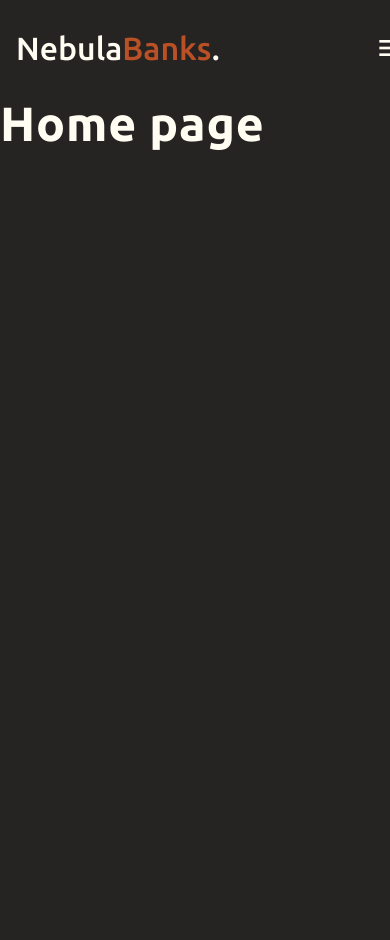
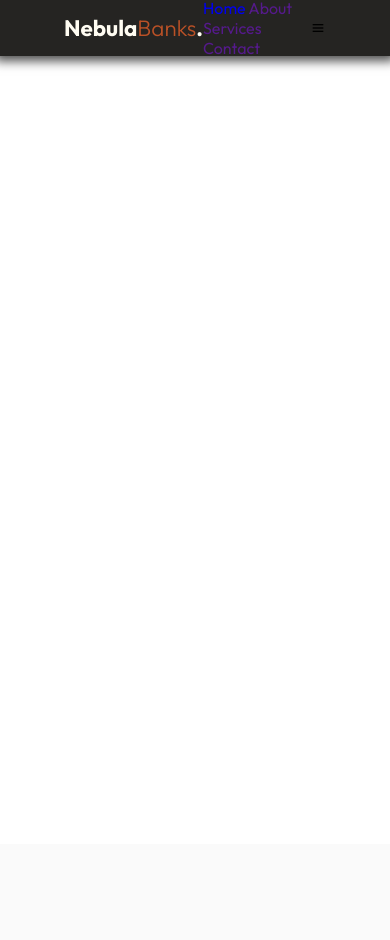
Before and after one commit to PhantomLeii/banking-system, a Django app: page / in a window 390 px wide. After the commit the page ends 68 px from the top, so only its background shows below. Run offline with Django 5.2, Linux system fonts and the light colour scheme.

Commit message:
Update: add navbar & remove overflow bug

```diff
--- a/static/css/index.css
+++ b/static/css/index.css
@@ -7,165 +7,46 @@
 	--clr-text-secondary: #ccc5b9;
 	--clr-texture-btn: #eb5e28;
 	--clr-texture-btn-hover: #eb5f28c0;
-
-	font-size: 16px;
 }
 
 html {
-	overflow-x: hidden;
-	overflow-y: scroll;
-	scroll-behavior: smooth;
-}
-
-body {
-	background-color: var(--clr-primary-bg);
+	font-family: 'Outfit', sans-serif;
+	font-size: 16px;
 }
 
 * {
 	margin: 0;
 	padding: 0;
 	text-decoration: none;
-	color: var(--clr-text-primary);
+	box-sizing: border-box;
 }
 
+/* Global */
 .container {
 	padding: 0 4rem;
 }
 
-.sticky {
-	box-shadow: 0 0 30px rgba(0, 0, 0, 0.7);
-}
-
-#logo {
-	font-size: 2rem;
-	font-family: 'Ubuntu', sans-serif;
-	font-weight: 500;
-}
-
-#logo span {
-	color: var(--clr-texture-btn-hover);
-}
-
-.nav-link {
-	font-weight: 300;
-	font-size: 1.3rem;
-	font-family: 'Ubuntu';
-	letter-spacing: 0.9px;
-	color: var(--clr-text-secondary);
-	border-bottom: solid 1px transparent;
-	transition: 0.45s;
-}
-
-.nav-link:hover,
-.active {
-	color: var(--clr-text-primary);
-	border-bottom: solid 1px var(--clr-texture-btn-hover);
-}
-
-#menu-icon {
-	display: none;
-	font-size: 2rem;
-	transition: 0.45s;
-}
-
-h1,
-h2,
-h3 {
-	font-family: 'Ubuntu', sans-serif;
-}
-
-h1 {
-	font-weight: 700;
-	font-size: 3rem;
-	letter-spacing: 0.8px;
-	color: var(--clr-text-primary);
-}
-
-h2 {
-	font-weight: 300;
-	font-size: 2rem;
-	letter-spacing: 0.5px;
-	color: var(--clr-text-secondary);
-}
-
-h3 {
-	font-weight: 500;
-	font-size: 1.3rem;
-	color: var(--clr-texture-btn);
-}
-
-#navbar {
+/* Navbar */
+header {
 	position: fixed;
 	top: 0;
 	left: 0;
 	width: 100%;
-	height: 4rem;
-	padding: 1rem;
+	height: 3.5rem;
+	background-color: var(--clr-primary-bg);
 	display: flex;
 	justify-content: space-between;
 	align-items: center;
-	z-index: 50;
-	transition: 0.45s;
-	background-color: var(--clr-primary-bg);
+	box-shadow: 0 0 10px 5px rgba(0, 0, 0, 0.7);
 }
 
-#menu nav {
-	display: flex;
-	gap: 2rem;
+#logo {
+	font-size: 1.4rem;
+	font-weight: 700;
+	color: var(--clr-text-primary);
 }
 
-main {
-	position: relative;
-	top: 6rem;
-	left: 0;
-	height: 100vh;
-	width: 100%;
+#logo span {
+	font-weight: 300;
+	color: var(--clr-texture-btn-hover);
 }
-
-@media screen and (max-width: 768px) {
-	.container {
-		padding: 0 1.2rem;
-	}
-
-	#navbar {
-		width: 100vw;
-	}
-
-	#menu {
-		background-color: #1b1b19;
-		padding: 1rem;
-		position: absolute;
-		top: 0;
-		right: -300px;
-		opacity: 0;
-		width: 100vw;
-		max-width: 220px;
-		height: 100vh;
-		box-shadow: 0 0 30px 1px rgba(0, 0, 0, 0.7);
-		z-index: 100;
-		transition: 0.45s;
-	}
-
-	#menu nav {
-		position: relative;
-		top: 6rem;
-		flex-direction: column;
-		gap: 0.85rem;
-		z-index: 100;
-	}
-
-	#menu.active {
-		right: 0;
-		opacity: 1;
-	}
-
-	.nav-link:hover {
-		border-bottom: solid 1px transparent;
-	}
-
-	#menu-icon {
-		display: initial;
-		top: 1rem;
-		right: 1rem;
-	}
-}
```
